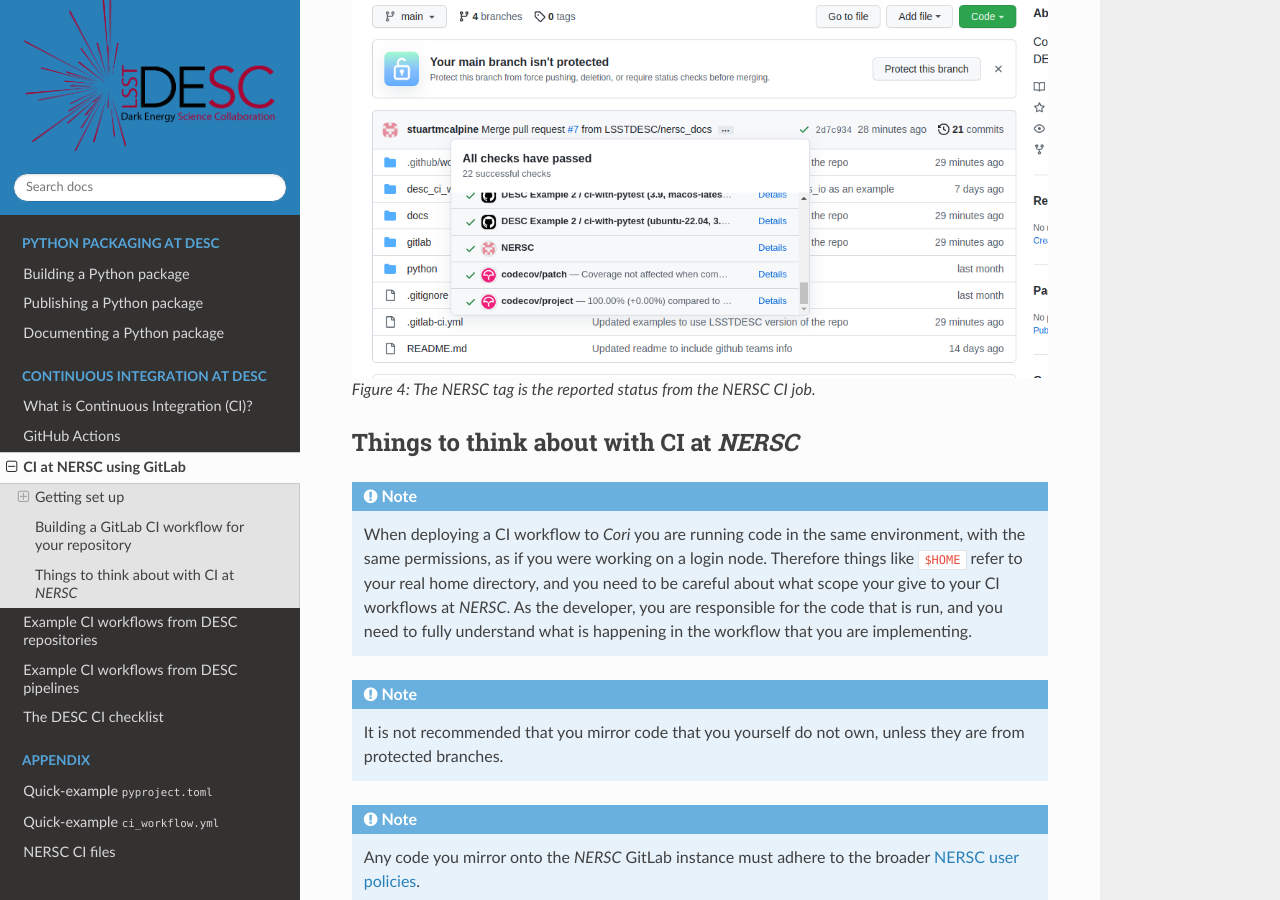
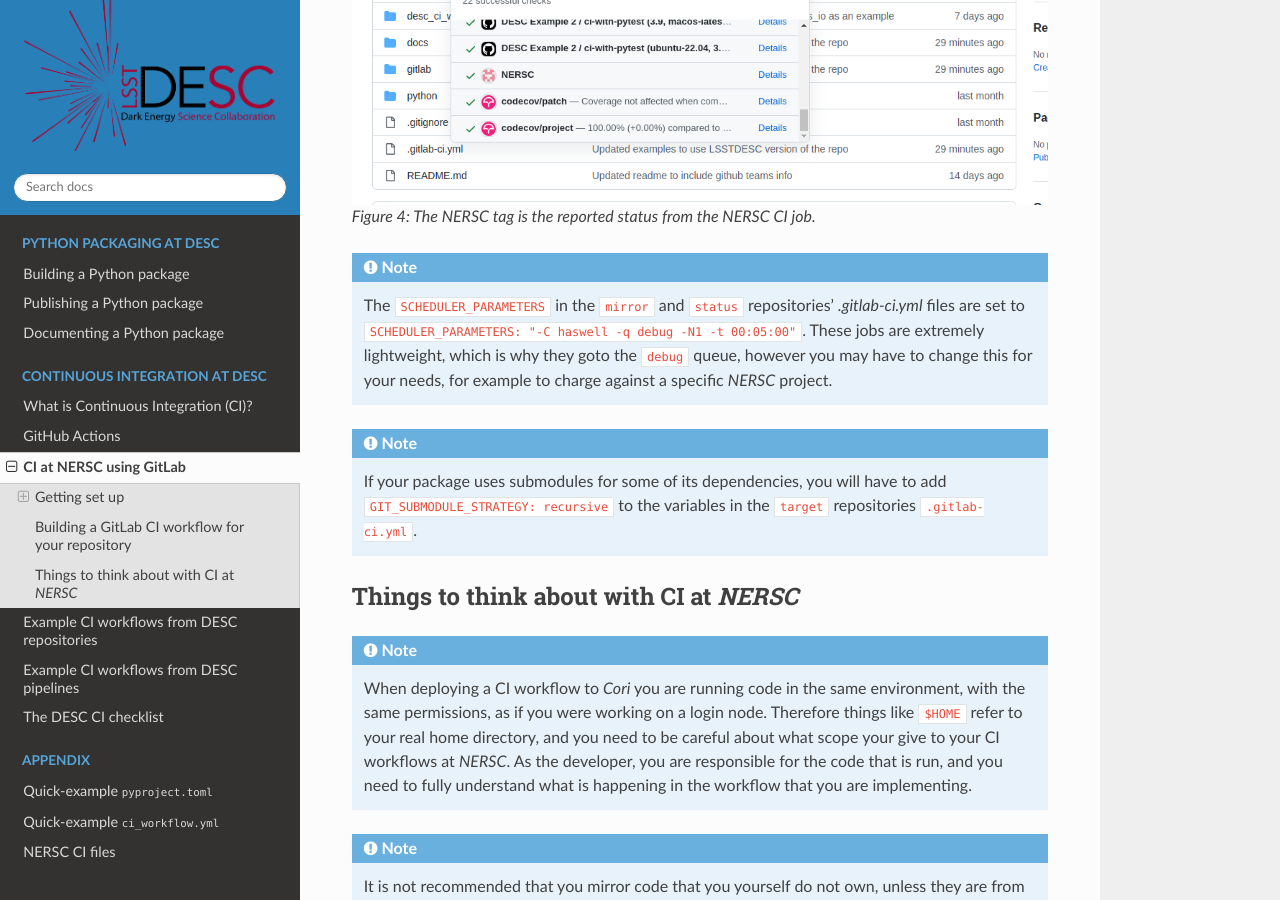
Before and after one commit to LSSTDESC/desc-continuous-integration, a Sphinx documentation site: the page built from docs/desc/ci/ci_at_nersc.rst, in a window 1280 px wide and 900 px high, scrolled down 6092 px. Built offline with Sphinx 7.4.7 and the Read the Docs theme 2.0.0, drawn with Linux system fonts in a browser that asks for light colours; some of the changed text lies outside the part shown.

```diff
--- a/docs/desc/ci/ci_at_nersc.rst
+++ b/docs/desc/ci/ci_at_nersc.rst
@@ -237,6 +231,17 @@
 
     Figure 4: The *NERSC* tag is the reported status from the *NERSC* CI job.
 
+.. note:: The ``SCHEDULER_PARAMETERS`` in the ``mirror`` and ``status``
+   repositories' `.gitlab-ci.yml` files are set to ``SCHEDULER_PARAMETERS: "-C
+   haswell -q debug -N1 -t 00:05:00"``. These jobs are extremely lightweight,
+   which is why they goto the ``debug`` queue, however you may have to change
+   this for your needs, for example to charge against a specific *NERSC*
+   project.
+
+.. note:: If your package uses submodules for some of its dependencies, you
+   will have to add ``GIT_SUBMODULE_STRATEGY: recursive`` to the variables in
+   the ``target`` repositories ``.gitlab-ci.yml``.
+
 Things to think about with CI at *NERSC*
 ----------------------------------------
 
```
Also changed, not shown: other parts of docs/desc/ci/ci_at_nersc.rst (+2 -8 lines), .gitlab-ci.yml, 2 other files.
